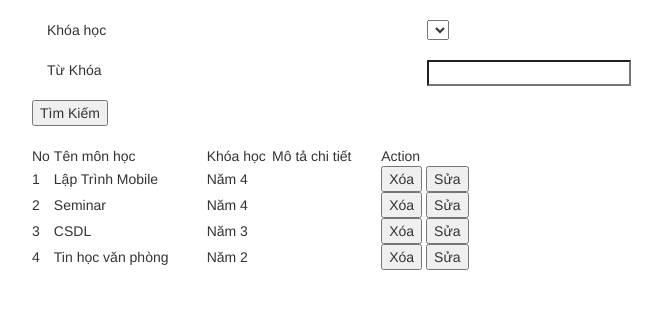
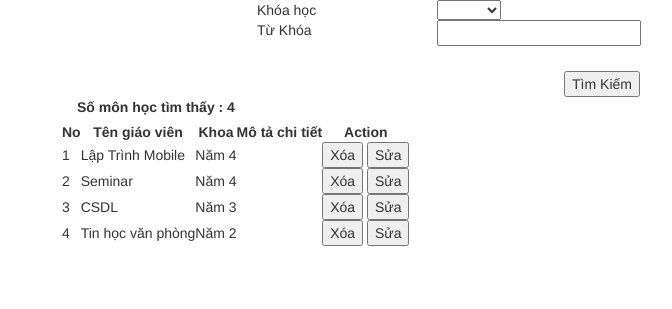
Before and after one commit to TranTuan2412/Project_Web_QLSV, a PHP site: page /subject_search.php in a window 1280 px wide. Shown: the top 309 px of the page, without its empty margins (38-710 px from the left). Run offline with PHP 8.4, Linux system fonts and the light colour scheme; data comes from the database, SQL or seed files in the repository; data that the repository does not hold is empty.

Commit message:
update
update code

```diff
--- a/app/common/define.php
+++ b/app/common/define.php
@@ -0,0 +1,8 @@
+<?php
+	$listSchoolYear = [
+		'001' => 'Năm 1',
+		'002' => 'Năm 2',
+		'003' => 'Năm 3',
+		'004' => 'Năm 4',
+	];
+?>
--- a/app/controller/subject_search.php
+++ b/app/controller/subject_search.php
@@ -1,15 +1,18 @@
 <?php
     require '../model/subject.php';
-    if(isset($_POST['search']) ){
-        $data = trim($_POST['data']);
-        if($data === ''){
-            $sql = "SELECT * FROM `subjects` Where id";
-            $stu = $conn->prepare($sql);
-            $stu->execute();
-        }else{
-            $sql1 = "SELECT * FROM `subjects` Where `description` LIKE '%$data%' OR `name` LIKE '%$data%'";
-            $stu = $conn->prepare($sql1);
-            $stu->execute();
-        }
+    $rowAll=showTable();
+    if(isset($_GET['search'])){
+        $word = trim($_GET['filter']);
+        $school_year= $_GET['school_year'];
+        $rowAll = searchData($word, $school_year);
+    }
+
+    if(isset($_POST['delete'])){
+        $id = $_POST['infoID'];
+        deleteData($id);
+        $rowAll=showTable();
+        // $word = trim($_GET['filter']);
+        // $specialized= $_GET['specialized'];
+        // $rowAll = searchData($word, $specialized);
     }
 ?>
--- a/app/view/subject_search.php
+++ b/app/view/subject_search.php
@@ -1,84 +1,127 @@
 <!DOCTYPE html>
 <html lang="en">
-
 <head>
     <meta charset="UTF-8">
     <meta http-equiv="X-UA-Compatible" content="IE=edge">
     <meta name="viewport" content="width=device-width, initial-scale=1.0">
+    <link rel="stylesheet" href="../../web/subject/subject_search.css">
     <link rel="stylesheet" href="https://maxcdn.bootstrapcdn.com/bootstrap/3.4.1/css/bootstrap.min.css">
-    <link href="../../web/subject/subject_search.css" rel="stylesheet" type="text/css">
     <title>Tìm kiếm môn học</title>
 </head>
-
 <body>
     <?php
            require '../controller/subject_search.php';
-    // require '../controller/subject_delete.php';
            require '../common/define.php';
     ?>
-    <fieldset class="content container">
-        <form name='formsearch' method='POST'>
-            <div class="seacrch">
-                <br>
-                <div class="col-sm-4">
+    <div class="content container">
+        <div class='col-md-12'>
+            <form name='formsearch' method='GET'>
+                <div class="col-md-12 filterbuilding">
+                    <div class="col-md-2"></div>
+                    <div class="col-sm-2">
                         <div class="word">Khóa học</div>
                     </div>
                     <div class="col-sm-6">
-                    <label for="" style='width:60%'>
-                        <select class="filter" name="school_year">
-                            <option></option>
+                        <select name="school_year" id="school_year" class="filter" >
+                            <option value="none"></option>
+                            <?php foreach ($listSchoolYear as $key=>$school_year) : ?>
+                                        <option value='<?php echo $key ?>'>
+                                                    <?php echo $school_year ?>
+                                        </option>
+                            <?php endforeach; ?>
                         </select>
-                    </label>
                     </div>
-                </br>
-                <br>
-                <div class="col-sm-4">
+                </div>
+                <div class="col-md-12 seacrch">
+                    <div class="col-md-2"></div>
+                        <div class="col-sm-2">
                             <div class="word">Từ Khóa</div>
                         </div>
                         <div class="col-sm-6">
-                    <label for="" style='width:60%'>
-                        <input type="search" class="filter" id="filter" name="data">
+                            <label for="" style='width:100%'>
+                                <input type="text" class="filter" id="filter" name="filter">
                             </label>
                         </div>
-                <br>
-                <br>
-                <div class="">
-                    <button type="submit" class="filtervalue" id="btn-search" name="search">Tìm Kiếm</button>
                 </div>
-                <br>
+                <div class="col-md-12" style='text-align: center;margin-top:20px'>
+                        <button  type="submit" class="filtervalue"  id="btn-search" name="search" >Tìm Kiếm</button>
                 </div>
             </form>
-        <div class="">
-            <table id="admin">
+
+
+            <div class="col-md-12">
+            <div class="count col-md-12">
+                 <label class="count__subject">Số môn học tìm thấy : <?php echo count($rowAll) ?></label>
+            </div>
+                <table id="admin" class="center">
                     <tr class="header">
-                    <td style="width:5%;">No</td>
-                    <td style="width:35%;">Tên môn học</td>
-                    <td style="width:15%;">Khóa học</td>
-                    <td style="width:25%;">Mô tả chi tiết</td>
-                    <td style="width:20%;"> Action</td>
+                        <th style="text-align:center;">No
+                        </th>
+                        <th style="text-align:center;">Tên giáo viên
+                        </th>
+                        <th style="text-align:center;">Khoa
+                        </th>
+                        <th style="text-align:center;">Mô tả chi tiết
+                        </th>
+                        <th style="text-align:center;">Action
+                        </th>
                     </tr>
-                <?php foreach ($stu as $subject) : ?>
+                    <?php foreach ($rowAll as $subject) : ?>
                         <tr>
-                        <form method='POST'>
+                            <form action=""
+                                  method='POST'>
                                 <td>
-                                <?php echo $subject['id'] ?>
-                                <input type="hidden" name='id' value='<?php echo $subject['id'] ?>'>
+                                    <?php echo $subject['id']?>
+                                    <input type="hidden"
+                                           name='id'
+                                           value='<?php echo $subject['id']?>' >
                                 </td>
                                 <td>
-                                <?php echo $subject['name'] ?>
+                                    <?php echo $subject['name']?>
                                 </td>
-                            <td><?php echo $subject['school_year'] ?></td>
-                            <td><?php echo $subject['description'] ?></td>
                                 <td>
-                                <button type="submit" name='delete'>Xóa</button>
-                                <button type='button' name='btnEdit' onclick='window.location.href="../controller/subject_edit.php?id="+"<?php echo $subject[`id`] ?>"'>Sửa</button>
+                                    <?php foreach ($listSchoolYear as $key=>$school_year) : ?>
+                                        <?php
+                                            if($subject['school_year'] == $key){
+                                                echo $school_year;
+                                            }
+                                        ?>
+                                    <?php endforeach; ?>
+                                </td>
+                                <td><?php echo $subject['description']?></td>
+                                <td>
+                                    <button type='button'
+                                            name='btnDelete'
+                                            id='dialogshow'
+                                            onclick="document.getElementById('my-dialog-<?php echo $subject['id']?>').showModal();" >Xóa</button>
+                                            <dialog id="my-dialog-<?php echo $subject['id']?>" style="border:1px solid #4da6ff ">
+                                                    <div class="col-sm-12">
+                                                        <div class="col-sm-12 debai">
+                                                            Bạn chắc chắn xóa môn học <?php echo $subject['name']?>?
+                                                            <input type="hidden" name="infoID" value="<?php echo $subject['id']?>">
+                                                        </div>
+                                                    </div>
+                                                    <div class="col-md-12" >
+                                                        <div class="col-sm-8"></div>
+                                                        <div class="col-sm-3"style="text-align:right;display:flex">
+                                                            <button  type="submit" id="oki5" class="btn1-style" name='delete'>Confirm</button>
+                                                            <button type="button" id="close5"  class="btn-style"
+                                                            onclick="document.getElementById('my-dialog-<?php echo $subject['id']?>').close();">Cancel</button>
+                                                        </div>
+
+                                                    </div>
+                                            </dialog>
+                                    <button type='button'
+                                            name='btnEdit'
+                                            onclick='window.location.href="classsubject_edit_input.php?id="+"<?php echo $subject['id']?>"'
+                                             >Sửa</button>
                                 </td>
                             </form>
                         </tr>
                     <?php endforeach; ?>
                 </table>
             </div>
-    </fieldset>
+        </div>
+    </div>
 </body>
-
 </html>
```
Also changed, not shown: app/controller/subject_delete.php (deleted, +0 -8 lines), app/model/subject.php (+38 -4 lines), quanlisinhvien.sql (+5 -5 lines), web/subject/subject_search.css (+40 -5 lines). Lines whose indentation alone changed are shown as unchanged.
